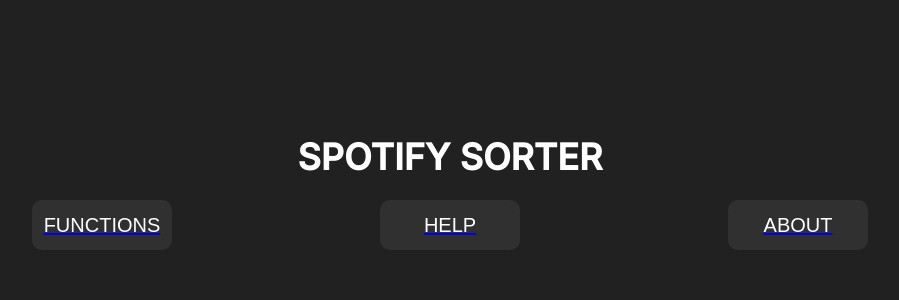
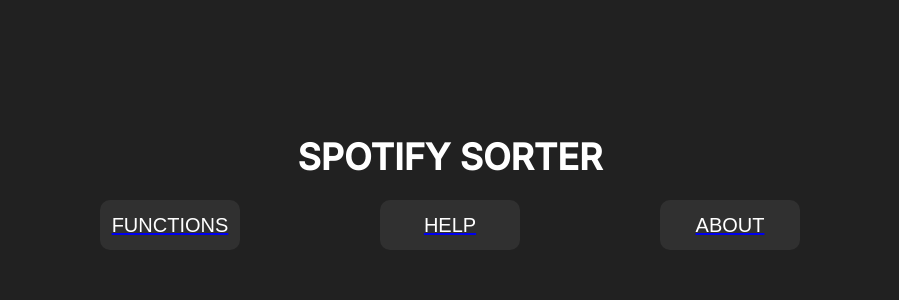
Before and after one commit to Franciszek821/spotifySorter, a Flask app: page / in a window 1280 px wide. Shown: the part 227-527 px from the top of the page, without its empty margins (190-1089 px from the left). Run offline with Flask 3, Linux system fonts and the light colour scheme.

Commit message:
fix: Adjust button container gap for improved layout consistency

```diff
--- a/static/Main/style.css
+++ b/static/Main/style.css
@@ -36,7 +36,7 @@ body {
 .button-container {
   display: flex;
   justify-content: center;
-  gap: 208px;               /* horizontal spacing */
+  gap: 140px;               /* horizontal spacing */
   margin-top: 427px;        /* vertical spacing from top */
   flex-wrap: wrap;          /* allows wrapping on small screens */
   position: relative;
```
